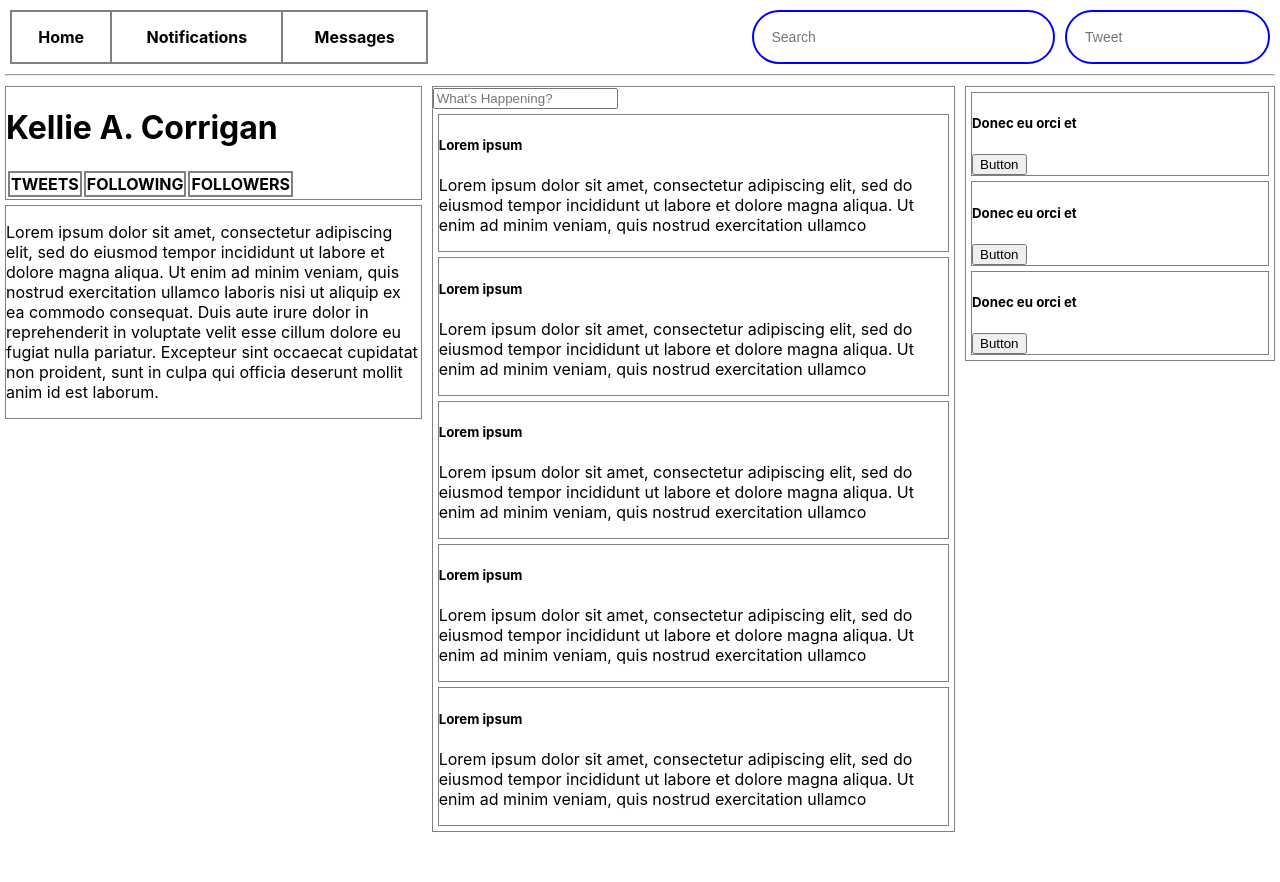
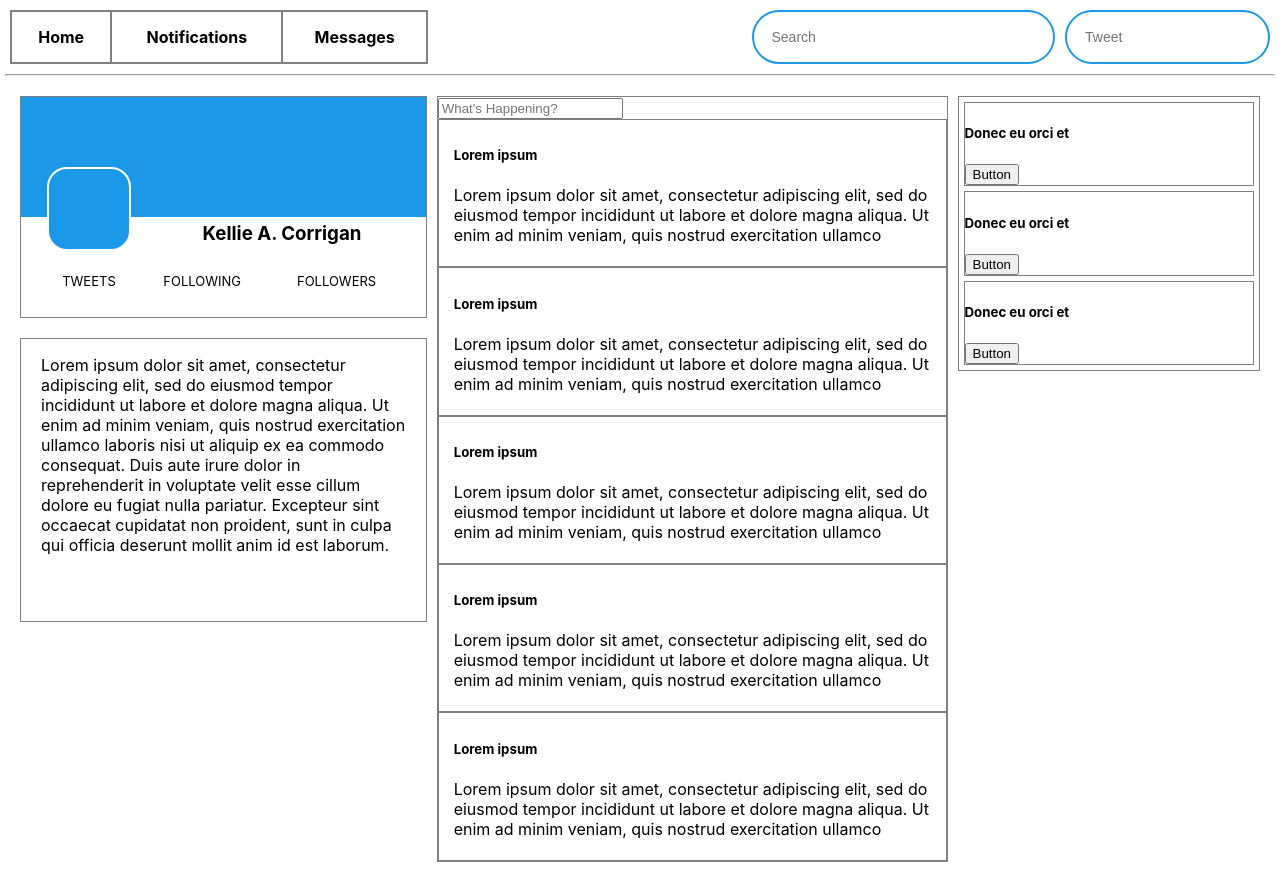
Before and after one commit to ikemanep1/Project-6_Social_Media_Clone, a React (Create React App) app: page / in a window 1280 px wide. Before the commit the page ends 837 px from the top, so only its background shows below. Built offline with nearby package versions, Linux system fonts and the light colour scheme.

Commit message:
Add styles to NameCard

```diff
--- a/src/App.css
+++ b/src/App.css
@@ -1,10 +1,40 @@
 .namecard {
 border: 1px solid grey;
 margin: 5px;
+text-align: center;
 }
+.namecard p {
+  margin: 0;
+  height: 120px;
+  background-color: #1c98e9;
+}
+.namecard table {
+  width: 90%;
+  font-size: 13px;
+  margin: auto;
+  margin-top: 25px;
+  margin-bottom: 25px;
+}
+
+.namecard h3 {
+  margin-top: 5px;
+  margin-left: 29%;
+}
+
+.profile-pic {
+  height: 80px;
+  width: 80px;
+  background-color: #1c98e9;
+  border: 2px solid white;
+  border-radius: 20px;
+  position: absolute;
+  margin-top: -50px;
+  margin-left: 2%;
+}
+
 .post {
 border: 1px solid grey;
-margin: 5px;
+padding: 5px 15px;
 }
 .friend {
 border: 1px solid grey;
@@ -21,12 +51,14 @@ margin: 5px;
 
 .bio {
 border: 1px solid grey;
-margin: 5px;
+margin: 20px 5px;
+padding: 0px 20px 50px;
 }
 
 .main {
   display: grid;
   grid-template-columns: 4fr 5fr 3fr;
+  margin: 15px;
 }
 
 .nav {
@@ -35,18 +67,18 @@ margin: 5px;
   margin: 10px;
 }
 
-.nav-links, th {
-  border: 2px solid grey;
-  height: 100%;
+.nav-links {
   border-collapse: collapse;
 }
 
 .nav-links th {
+  border: 2px solid grey;
+  height: 100%;
   padding: 15px;
 }
 
 .nav input {
-  border: 2px solid blue;
+  border: 2px solid #1c98e9;
   border-radius: 50px;
   margin-left: 10px;
   padding-left: 18px;
--- a/src/NameCard.jsx
+++ b/src/NameCard.jsx
@@ -3,12 +3,14 @@ import React from "react";
 function NameCard(){
   return (
     <div className="namecard">
-      <h1>Kellie A. Corrigan</h1>
+      <p></p>
+      <div className='profile-pic'></div>
+      <h3>Kellie A. Corrigan</h3>
       <table>
         <tr>
-          <th>TWEETS</th>
-          <th>FOLLOWING</th>
-          <th>FOLLOWERS</th>
+          <td>TWEETS</td>
+          <td>FOLLOWING</td>
+          <td>FOLLOWERS</td>
         </tr>
       </table>
     </div>
```
